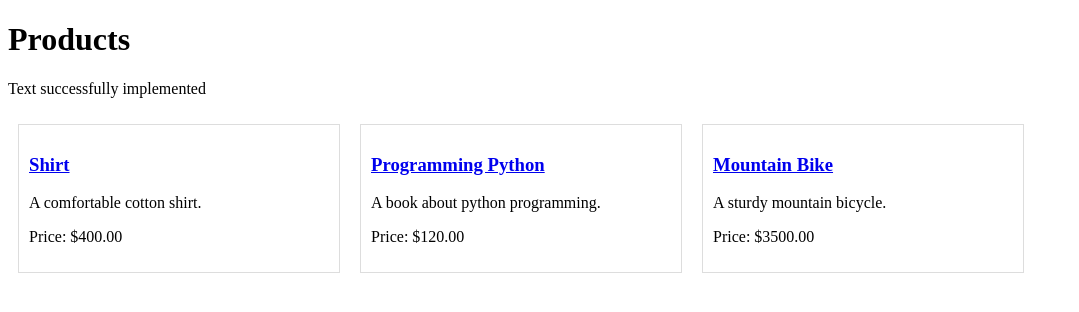
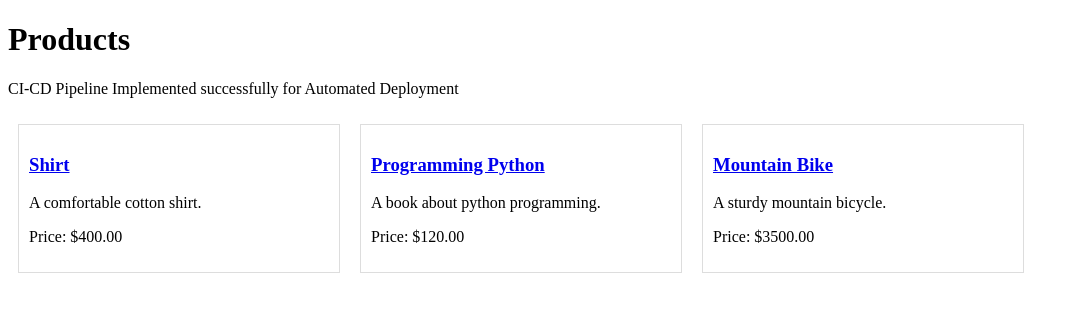
Before and after one commit to Aashish9311/CI-CD-Pipeline-For-Automated-Deployment, a Django app: page / in a window 1280 px wide. Shown: the top 312 px of the page, without its empty margins (0-1079 px from the left). Run offline with Django 5.2, Linux system fonts and the light colour scheme; data comes from the database, SQL or seed files in the repository.

Commit message:
Update product_list.html
adde the text cicd implemented successfully

```diff
--- a/shop/templates/shop/product_list.html
+++ b/shop/templates/shop/product_list.html
@@ -5,7 +5,7 @@
 </head>
 <body>
     <h1>Products</h1>
-    <p>Text successfully implemented</p>
+    <p>CI-CD Pipeline Implemented  successfully for Automated Deployment</p>
 
     <div style="display: flex; flex-wrap: wrap;">
         {% for product in products %}
```
